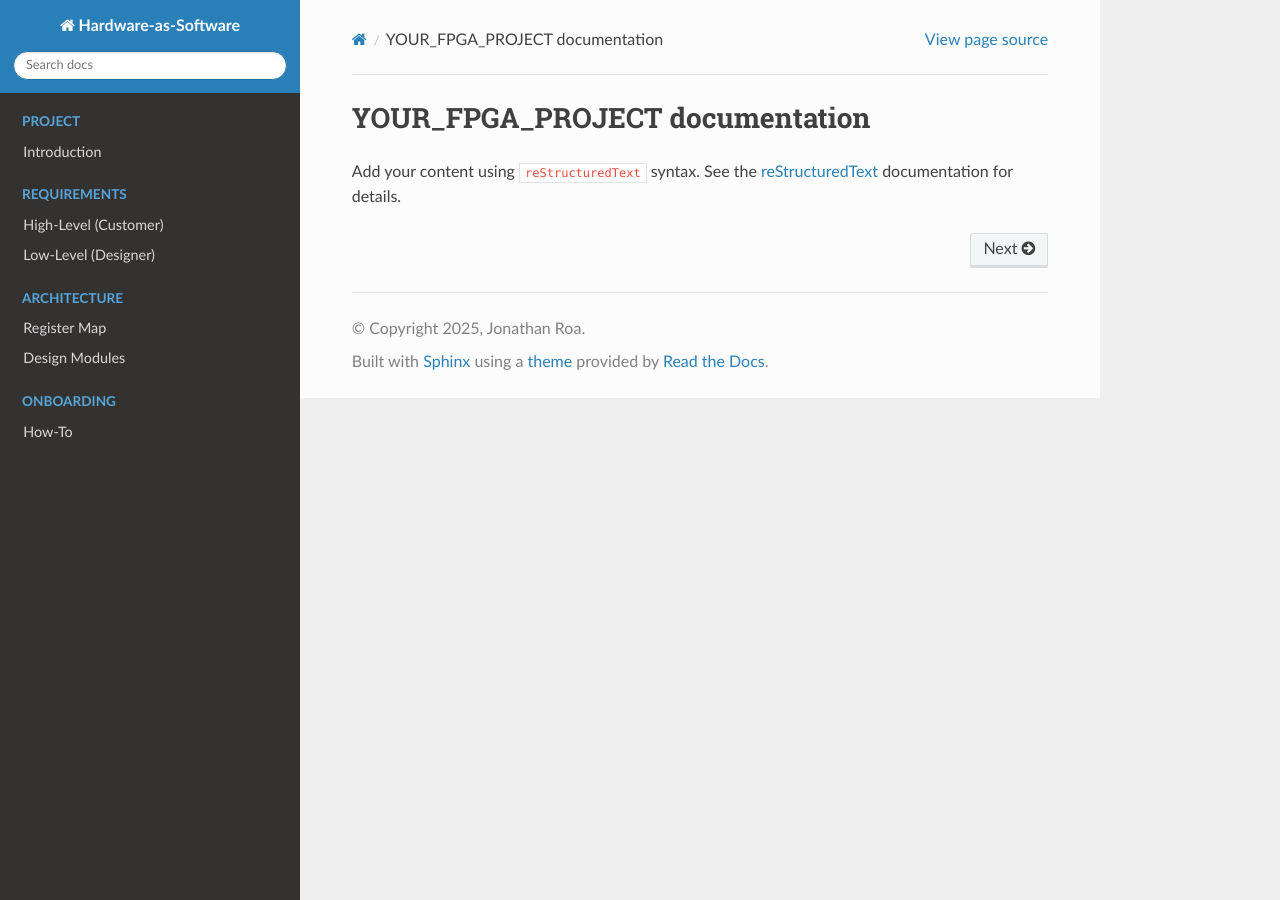
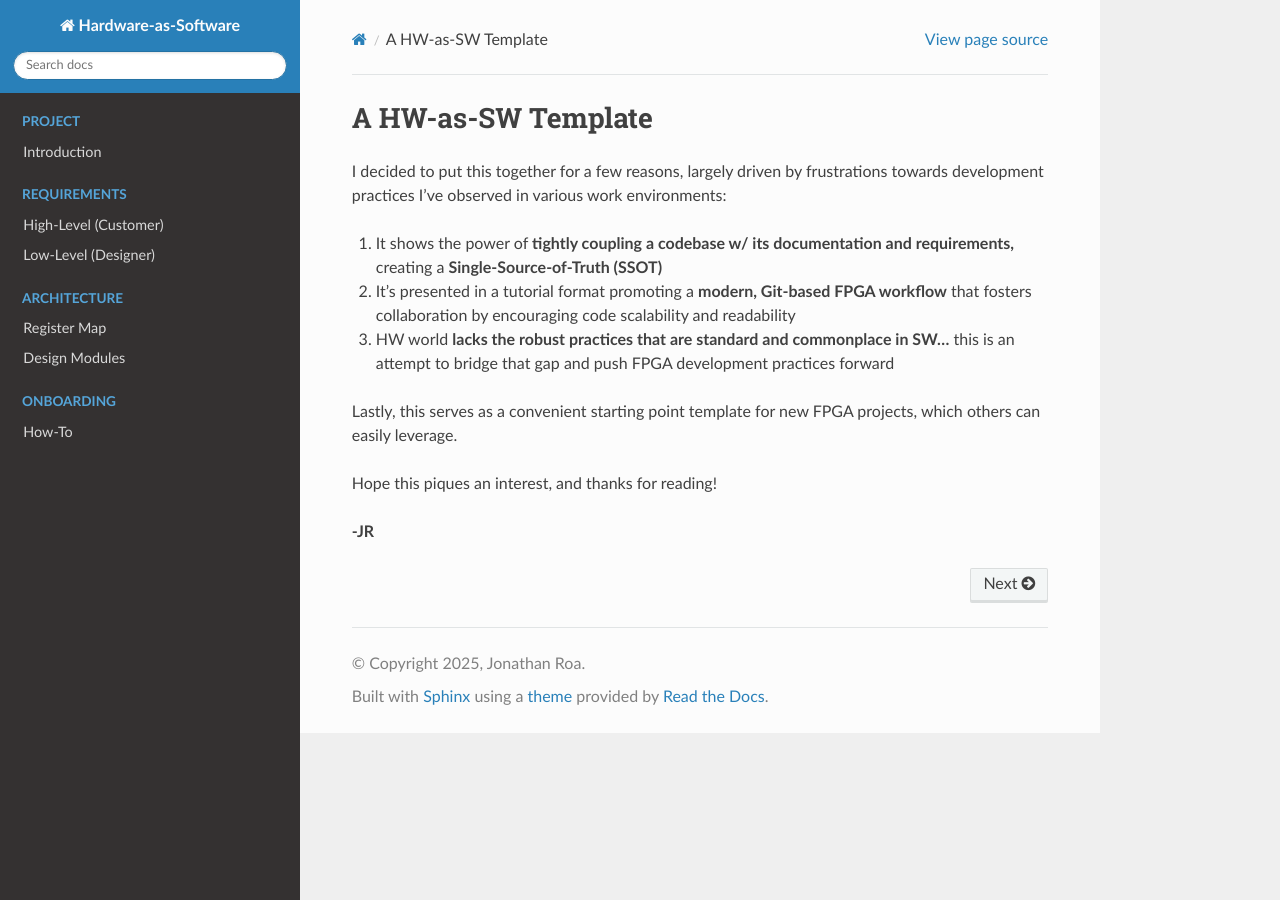
Before and after one commit to roajonny/common, a Sphinx documentation site: the page built from docs/source/index.rst, in a window 1280 px wide. Built offline with Sphinx 7.4.7 and the Read the Docs theme 3.1.0, drawn with Linux system fonts in a browser that asks for light colours.

Commit message:
Moves intro text to landing page

```diff
--- a/docs/source/index.rst
+++ b/docs/source/index.rst
@@ -1,15 +1,24 @@
-.. YOUR_FPGA_PROJECT documentation master file, created by
-   sphinx-quickstart on Mon Feb  3 21:27:06 2025.
-   You can adapt this file completely to your liking, but it should at least
-   contain the root `toctree` directive.
+A HW-as-SW Template
+===================
 
-YOUR_FPGA_PROJECT documentation
-===============================
+I decided to put this together for a few reasons, largely driven by
+frustrations towards development practices I've observed in various work
+environments:
 
-Add your content using ``reStructuredText`` syntax. See the
-`reStructuredText <https://www.sphinx-doc.org/en/master/usage/restructuredtext/index.html>`_
-documentation for details.
+#. It shows the power of **tightly coupling a codebase w/ its documentation and
+   requirements,** creating a **Single-Source-of-Truth (SSOT)**
+#. It's presented in a tutorial format promoting a **modern, Git-based FPGA workflow**
+   that fosters collaboration by encouraging code scalability and readability
+#. HW world **lacks the robust practices that are standard and commonplace in SW...**
+   this is an attempt to bridge that gap and push FPGA development practices
+   forward
 
+Lastly, this serves as a convenient starting point template for new FPGA projects,
+which others can easily leverage.
+
+Hope this piques an interest, and thanks for reading!
+
+**-JR**
 
 .. toctree::
    :maxdepth: 2
```
Also changed, not shown: docs/source/project/introduction.rst (+3 -18 lines).
